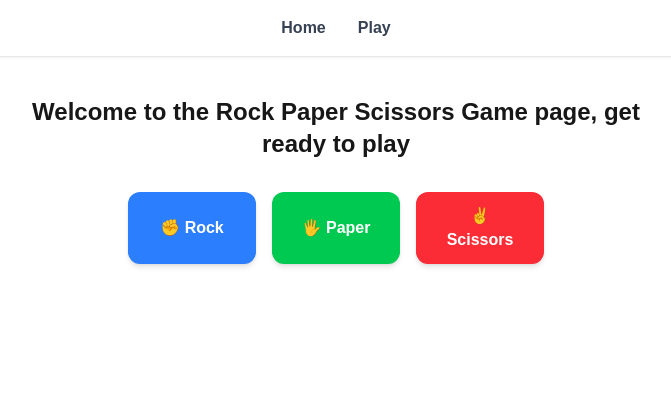
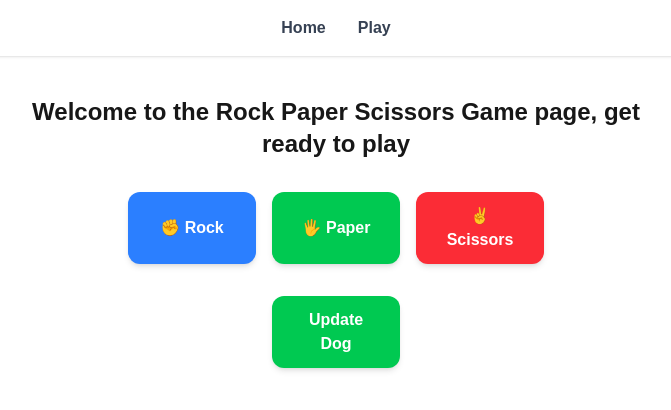
Before and after one commit to EricStockTeacher/NextJS_CP4485, a Next.js app: page /play in a window 1280 px wide. Shown: the top 410 px of the page, without its empty margins (304-975 px from the left). Built offline with nearby package versions, Linux system fonts and the light colour scheme; no server answers.

Commit message:
Added use Effect hook to pull random dog image using a public api

```diff
--- a/app/play/page.js
+++ b/app/play/page.js
@@ -1,10 +1,36 @@
 "use client"
-import {useState} from 'react'
+import {useState, useEffect} from 'react'
 
 export default function Play() {
-
   const [ compMove, setCompMove ] = useState("")
   const [ result, setResult] = useState("")
+  const [dogImage, setDogImage] = useState("");
+  const [dogCount, setDogCount] = useState(0);
+
+
+
+  //add code to grab weather data and pull down from an api
+  //const response = await fetch("https://dog.ceo/api/breeds/image/random");
+  //const data = await response.json();
+  //console.log(data);
+
+  const requestOptions = {
+  method: "GET",
+  redirect: "follow"
+};
+
+useEffect(() => {
+    fetch("https://dog.ceo/api/breeds/image/random", requestOptions)
+    .then((response) => response.json())
+    .then((result) => {
+        setDogImage(result.message);
+    })
+     .catch((error) => console.error(error))
+}, [dogCount] );
+
+
+  //let compMove = "";
+  //let result = "";
 
 
   const getResult = async (playerMove) => {
@@ -41,12 +67,19 @@ export default function Play() {
                 className="px-6 py-3 bg-red-500 hover:bg-red-600 active:bg-red-700 text-white font-semibold rounded-xl shadow-md transition-colors w-32"
             >✌ Scissors</button>
         </div>
+        {dogImage && (
+            <img src={dogImage} />
+        )}
         {(compMove || result) && (
             <div className="mt-4 w-full bg-white rounded-2xl shadow p-6 flex flex-col items-center gap-2">
                 <h3 id="computer" className="text-lg text-gray-700">{compMove}</h3>
                 <h3 id="result" className="text-2xl font-bold text-blue-700">{result}</h3>
             </div>
         )}
+       <button
+                onClick={ () => setDogCount(dogCount + 1)}
+                className="px-6 py-3 bg-green-500 hover:bg-green-600 active:bg-green-700 text-white font-semibold rounded-xl shadow-md transition-colors w-32"
+    >Update Dog</button>
     </div>
   );
 }
```
